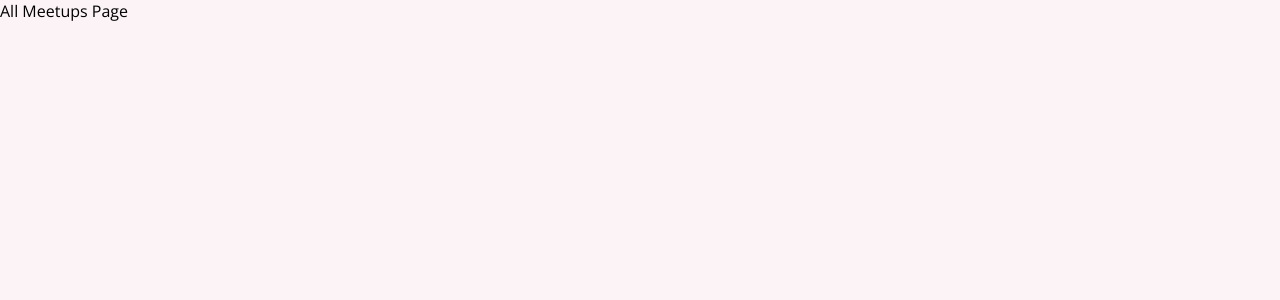
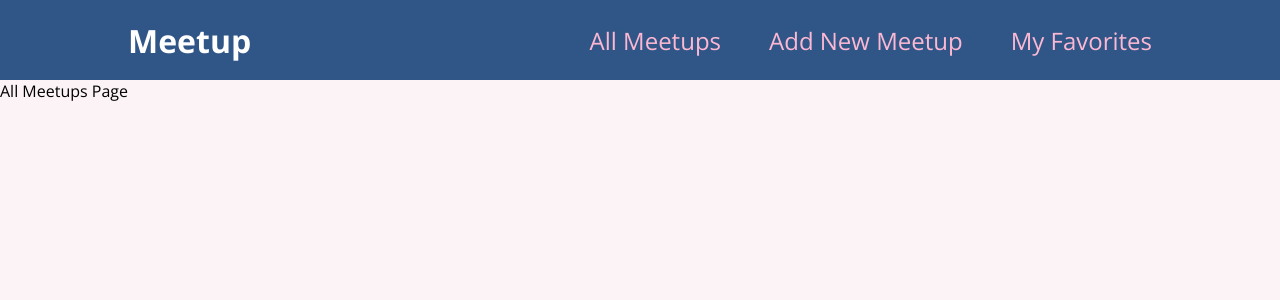
Before and after one commit to aryan21999/Meetup-site, a React (Create React App) app: page / in a window 1280 px wide. Shown: the top 300 px of the page. Built offline with nearby package versions, Linux system fonts and the light colour scheme.

Commit message:
adding css to navbar

```diff
--- a/src/App.js
+++ b/src/App.js
@@ -3,10 +3,12 @@ import { Route, Switch } from "react-router-dom";
 import AllMeetupsPage from "./pages/AllMeetups";
 import NewMeetupPage from "./pages/NewMeetup";
 import FavoritesPage from "./pages/Favorites";
+import MainNavigation from "./components/layout/MainNavigation";
 
 function App() {
   return (
     <div>
+      <MainNavigation />
       <Switch>
         <Route path="/" exact>
           <AllMeetupsPage />
--- a/src/components/layout/MainNavigation.js
+++ b/src/components/layout/MainNavigation.js
@@ -2,14 +2,14 @@ import { useContext } from "react";
 import { Link } from "react-router-dom";
 
 import classes from "./MainNavigation.module.css";
-import FavoritesContext from "../../store/favorites-context";
+// import FavoritesContext from "../../store/favorites-context";
 
 function MainNavigation() {
-  const favoritesCtx = useContext(FavoritesContext);
+//   const favoritesCtx = useContext(FavoritesContext);
 
   return (
     <header className={classes.header}>
-      <div className={classes.logo}>React Meetups</div>
+      <div className={classes.logo}> Meetup </div>
       <nav>
         <ul>
           <li>
@@ -21,9 +21,9 @@ function MainNavigation() {
           <li>
             <Link to="/favorites">
               My Favorites
-              <span className={classes.badge}>
+              {/* <span className={classes.badge}>
                 {favoritesCtx.totalFavorites}
-              </span>
+              </span> */}
             </Link>
           </li>
         </ul>
--- a/src/components/layout/MainNavigation.module.css
+++ b/src/components/layout/MainNavigation.module.css
@@ -4,7 +4,7 @@
     display: flex;
     align-items: center;
     justify-content: space-between;
-    background-color: #77002e;
+    background-color: #305688;
     padding: 0 10%;
   }
 
@@ -39,7 +39,7 @@
   }
 
   .badge {
-    background-color: #cc2062;
+    background-color: #000000;
     color: white;
     border-radius: 12px;
     padding: 0 1rem;
```
